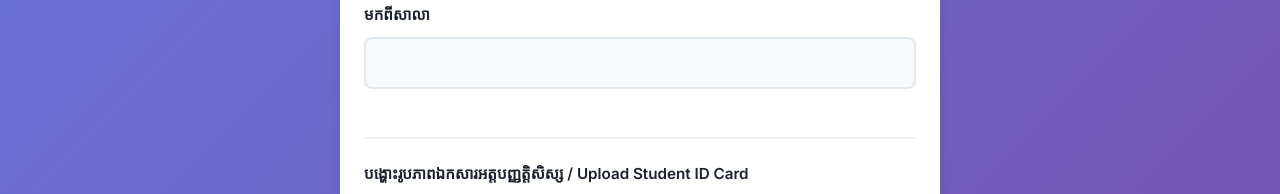
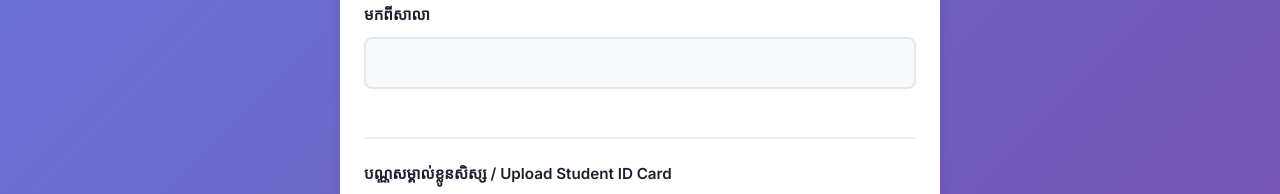
Before and after one commit to bora2025/rehister-upload-form, a website: page register.html in a window 1280 px wide. Shown: the part 781-975 px from the top of the page. Drawn offline with Linux system fonts and the light colour scheme; a web font is replaced by a local one.

```diff
--- a/register.html
+++ b/register.html
@@ -916,7 +916,7 @@
                 <hr class="form-divider">
 
                 <div class="form-group">
-                    <label for="studentIdCard">បង្ហោះរូបភាពឯកសារអត្តបញ្ញត្តិសិស្ស / Upload Student ID Card</label>
+                    <label for="studentIdCard">បណ្ណសម្គាល់ខ្លូនសិស្ស / Upload Student ID Card</label>
                     <input type="file" id="studentIdCard" name="studentIdCard" accept="image/*,.pdf">
                     <small class="file-help">រូបភាព ឬ PDF នៃអត្តបញ្ញត្តិសិស្សរបស់អ្នក។ / Please upload a clear image or PDF of your student ID card.</small>
                 </div>
```
